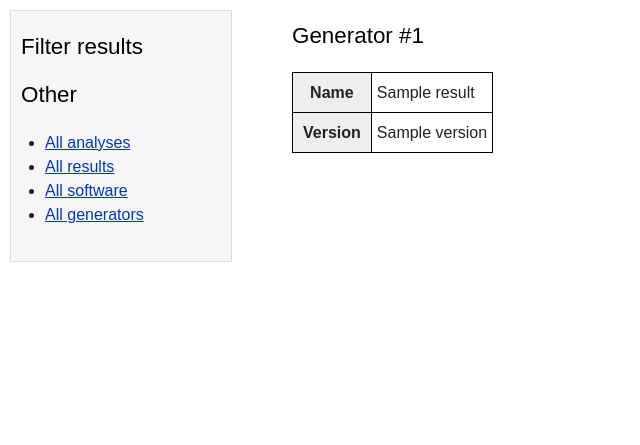
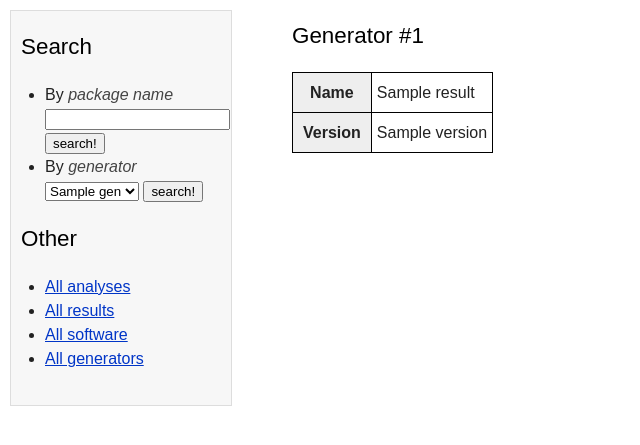
Before and after one commit to Debian/firewoes, a Flask app: template web/flask/app/firewose/templates/generator.html in a window 1280 px wide. Shown: the part 82-527 px from the top of the page, without its empty margins (0-640 px from the left). Run offline with Flask 2, Linux system fonts and the light colour scheme; the template is opened without the code that fills it: most values are stand-ins (such as "Sample title", 1, 10 or a date in 2020).

Commit message:
add: search forms (by generator/by package) in left menu

```diff
--- a/web/flask/app/firewose/templates/base.html
+++ b/web/flask/app/firewose/templates/base.html
@@ -32,7 +32,30 @@
     </div> <!-- end header -->
 
     <div id="leftmenu">
-      <h2>Filter results</h2>
+      <h2>Search</h2>
+      <ul>
+        <li>
+          <form name="search_sut" action="{{ url_for('.search_html') }}"
+                method="get">
+            <label for="sut.name">By <em>package name</em></label>
+            <input type="text" name="sut.name" id="sut.name" />
+            <input type="submit" value="search!" />
+          </form>
+        </li>
+        <li>
+          <form name="search_gen" action="{{ url_for('.search_html') }}"
+                method="get">
+            <label for="generator.name">By <em>generator</em></label>
+            <select name="generator.name" id="generator.name">
+              {% for gen in generators_by_name %}
+                <option name="{{ gen.name }}">{{ gen.name }}</option>
+              {% endfor %}
+            </select>
+            <input type="submit" value="search!" />
+          </form>
+        </li>
+        </ul>
+
       {#{ macros.display_searchform(searchform, filter) }#}
 
       <h2>Other</h2>
```
Also changed, not shown: web/flask/app/firewose/views.py (+5 -2 lines).
